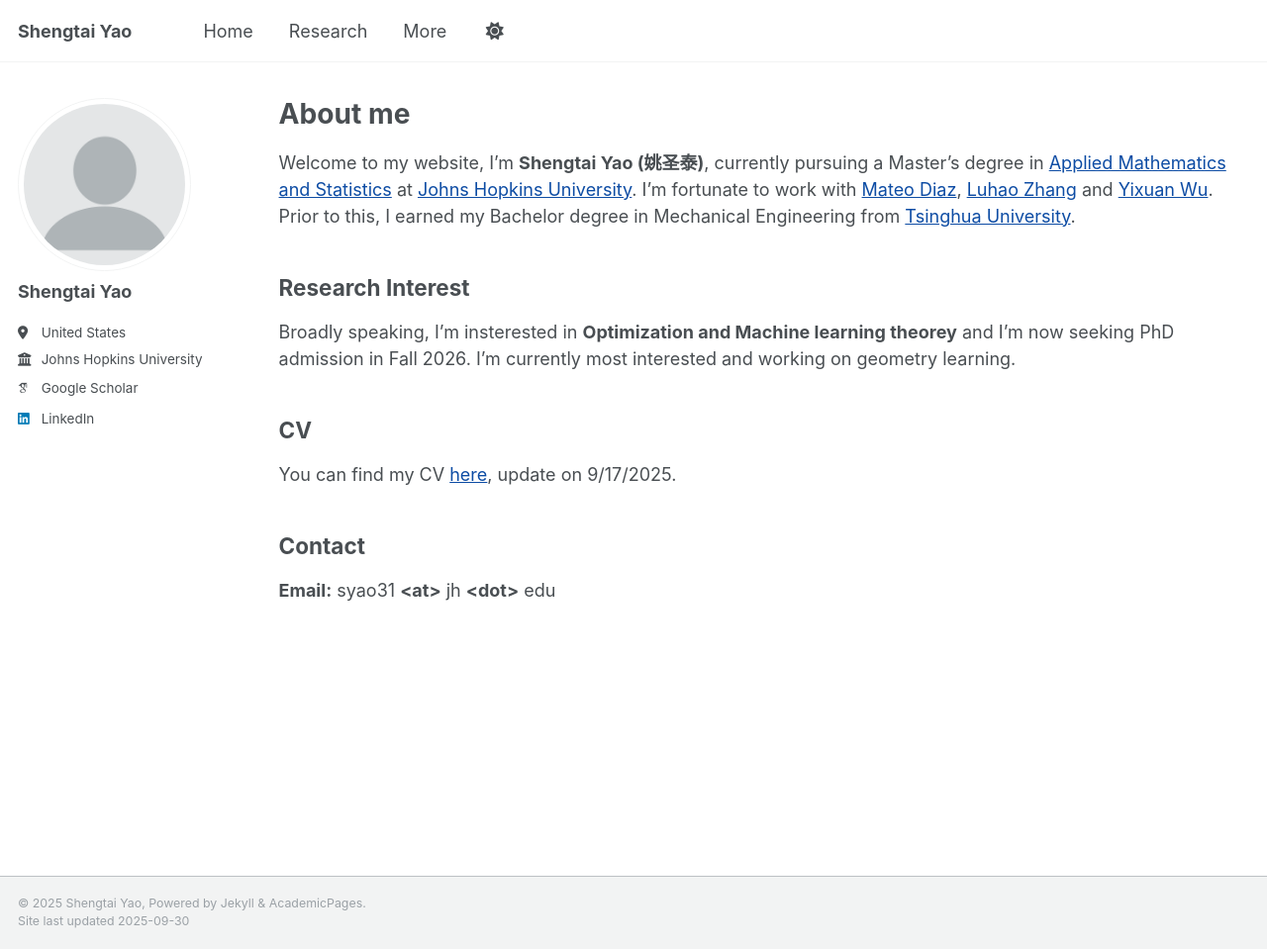
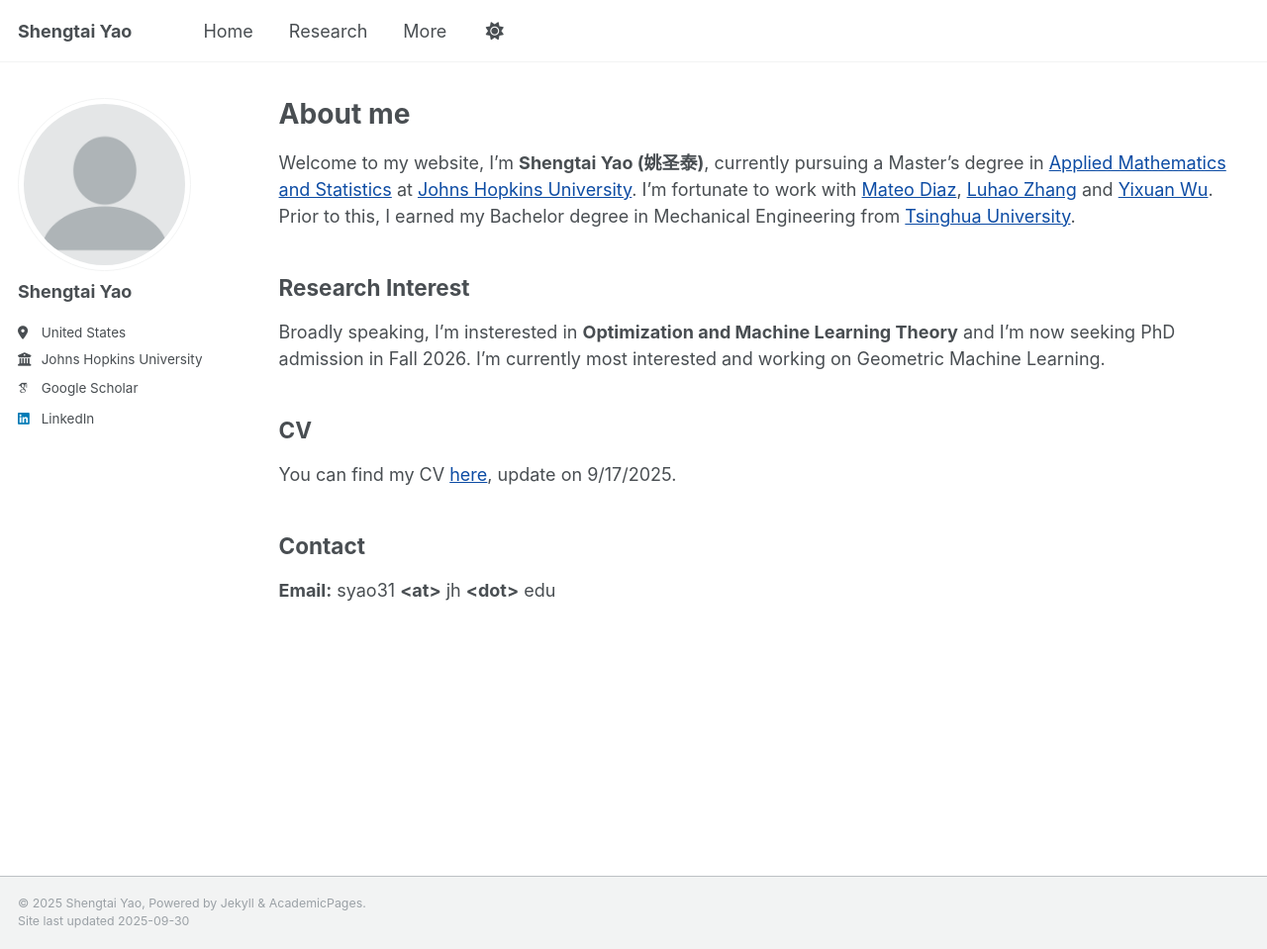
Before and after one commit to Yaoshengtai/Yaoshengtai.github.io, a Jekyll site: the page built from _pages/about.md, in a window 1280 px wide and 959 px high. Shown: the whole window at 99% size. Built offline with Jekyll 4.4.1, drawn with Linux system fonts in a browser that asks for light colours; some web fonts are replaced.

Commit message:
Update about.md

```diff
--- a/_pages/about.md
+++ b/_pages/about.md
@@ -12,7 +12,7 @@
 
 ## Research Interest
 
-Broadly speaking, I'm insterested in **Optimization and Machine learning theorey** and I'm now seeking PhD admission in Fall 2026. I'm currently most interested and working on geometry learning.
+Broadly speaking, I'm insterested in **Optimization and Machine Learning Theory** and I'm now seeking PhD admission in Fall 2026. I'm currently most interested and working on Geometric Machine Learning.
 
 ## CV
 
```
